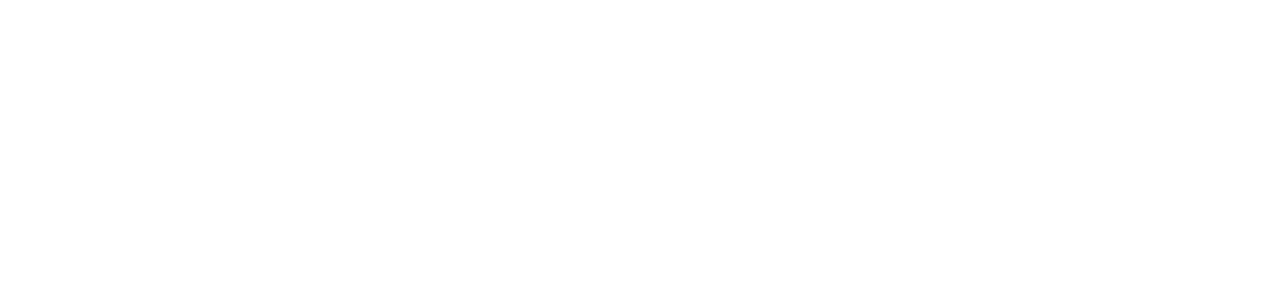
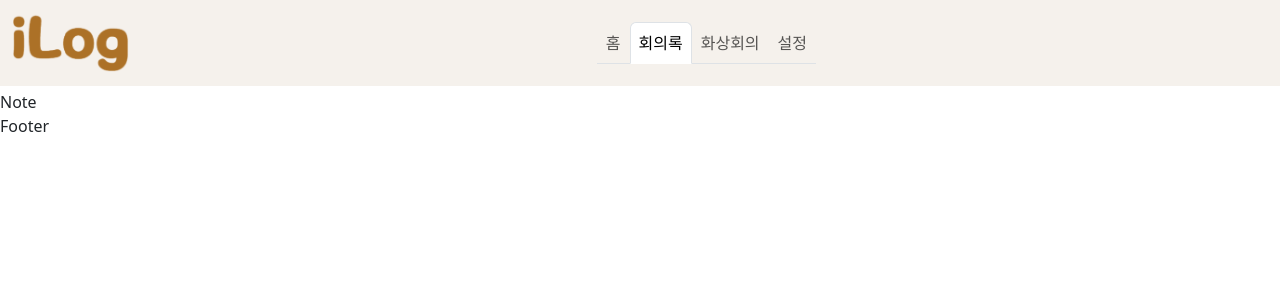
Before and after one commit to suyeon419/iLog, a React (Vite) app in the folder iLog/: page /notes in a window 1280 px wide. Before the commit this address had no page. Shown: the top 300 px of the page. Built offline with nearby package versions, Linux system fonts and the light colour scheme.

Commit message:
설정, 회의록 페이지 생성

```diff
--- a/iLog/src/components/AppHeader.jsx
+++ b/iLog/src/components/AppHeader.jsx
@@ -1,11 +1,9 @@
-import React, { useState } from 'react';
+import React from 'react';
 import { Container, Nav, Navbar } from 'react-bootstrap';
-import { Link, useNavigate } from 'react-router-dom';
+import { Link, useLocation } from 'react-router-dom';
 
 export default function AppHeader() {
-    const navigate = useNavigate();
-
-    const [activeTab, setActiveTab] = useState('public');
+    const location = useLocation();
 
     return (
         <Navbar expand="lg" fixed="top" style={{ backgroundColor: '#F5F1EC' }}>
@@ -17,23 +15,35 @@ export default function AppHeader() {
                     alignItems: 'center',
                 }}
             >
-                <Navbar.Brand as={Link} to="/" style={{ cursor: 'pointer', display: 'flex', alignItems: 'center' }}>
-                    <img src="./images/iLogLogo.png" alt="Tripory Logo" style={{ height: '60px' }} />
+                <Navbar.Brand
+                    as={Link}
+                    to="/"
+                    style={{
+                        cursor: 'pointer',
+                        display: 'flex',
+                        alignItems: 'center',
+                    }}
+                >
+                    <img src="./images/iLogLogo.png" alt="iLog Logo" style={{ height: '60px' }} />
                 </Navbar.Brand>
 
                 <Navbar.Toggle aria-controls="main-navbar" />
                 <Navbar.Collapse id="main-navbar">
-                    <Nav className="mx-auto" variant="tabs" activeKey={activeTab} onSelect={setActiveTab}>
-                        <Nav.Link as={Link} to="/">
+                    <Nav
+                        className="mx-auto"
+                        variant="tabs"
+                        activeKey={location.pathname} // ✅ URL 기반으로 활성화
+                    >
+                        <Nav.Link as={Link} to="/" eventKey="/">
                             홈
                         </Nav.Link>
-                        <Nav.Link as={Link} to="/">
+                        <Nav.Link as={Link} to="/notes" eventKey="/notes">
                             회의록
                         </Nav.Link>
-                        <Nav.Link as={Link} to="/meeting">
+                        <Nav.Link as={Link} to="/meeting" eventKey="/meeting">
                             화상회의
                         </Nav.Link>
-                        <Nav.Link as={Link} to="/">
+                        <Nav.Link as={Link} to="/settings" eventKey="/settings">
                             설정
                         </Nav.Link>
                     </Nav>
--- a/iLog/src/main.jsx
+++ b/iLog/src/main.jsx
@@ -12,6 +12,8 @@ import Register from './pages/Register.jsx';
 import Meeting from './pages/Meeting.jsx';
 import JoinMeeting from './pages/JoinMeeting.jsx';
 import CreateMeeting from './pages/CreateMeeting.jsx';
+import Note from './pages/Note.jsx';
+import Settings from './pages/Settings.jsx';
 
 createRoot(document.getElementById('root')).render(
     <React.StrictMode>
@@ -22,9 +24,14 @@ createRoot(document.getElementById('root')).render(
                     <Route path="/" element={<Home />} />
                     <Route path="/login" element={<Login />} />
                     <Route path="/register" element={<Register />} />
+
+                    <Route path="/notes" element={<Note />} />
+
                     <Route path="/meeting" element={<JoinMeeting />} />
                     <Route path="/meeting/create" element={<CreateMeeting />} />
                     <Route path="/meeting/:meetingId" element={<Meeting />} />
+
+                    <Route path="/settings" element={<Settings />} />
                 </Route>
             </Routes>
         </BrowserRouter>
--- /dev/null
+++ b/iLog/src/pages/Note.jsx
@@ -0,0 +1,5 @@
+import React from 'react';
+
+export default function Note() {
+    return <div>Note</div>;
+}
--- /dev/null
+++ b/iLog/src/pages/Settings.jsx
@@ -0,0 +1,5 @@
+import React from 'react';
+
+export default function Settings() {
+    return <div>Setting</div>;
+}
```
